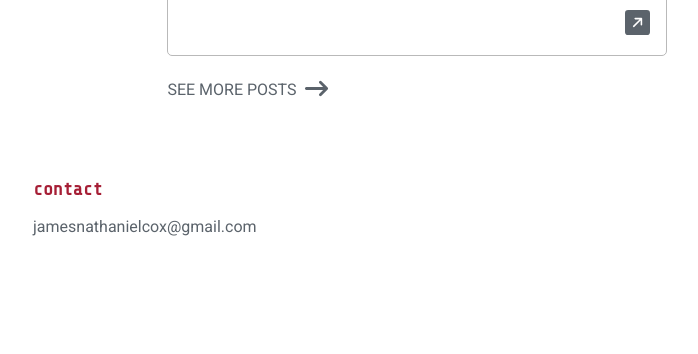
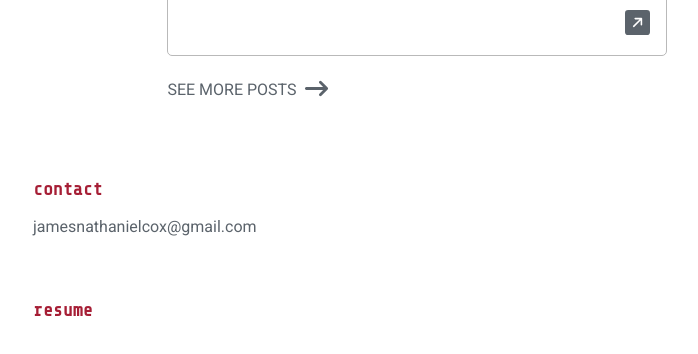
Before and after one commit to jamesncox/portfolio-v2, a React (Create React App) app: page / in a window 1280 px wide. Shown: the part 4015-4369 px from the top of the page, without its empty margins (223-921 px from the left). Built offline with nearby package versions, Linux system fonts and the light colour scheme.

Commit message:
Import Resume.js into Contact.js

```diff
--- a/src/components/contact/Contact.js
+++ b/src/components/contact/Contact.js
@@ -1,5 +1,6 @@
 import React from 'react'
 import Email from './Email'
+import Resume from './Resume'
 
 function Contact() {
 
@@ -7,6 +8,7 @@ function Contact() {
       <div  id="contact" style={{height: "1000px"}}>
       <p className="section-title">contact</p>
       <Email />
+      <Resume />
     </div>
     )
 }
```
